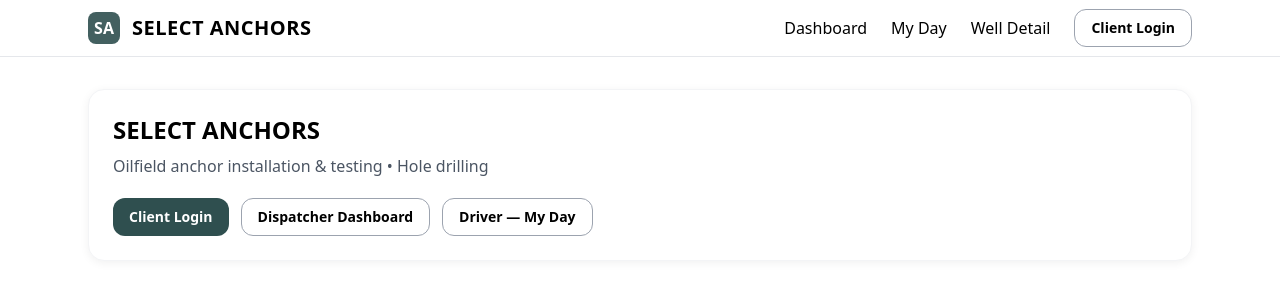
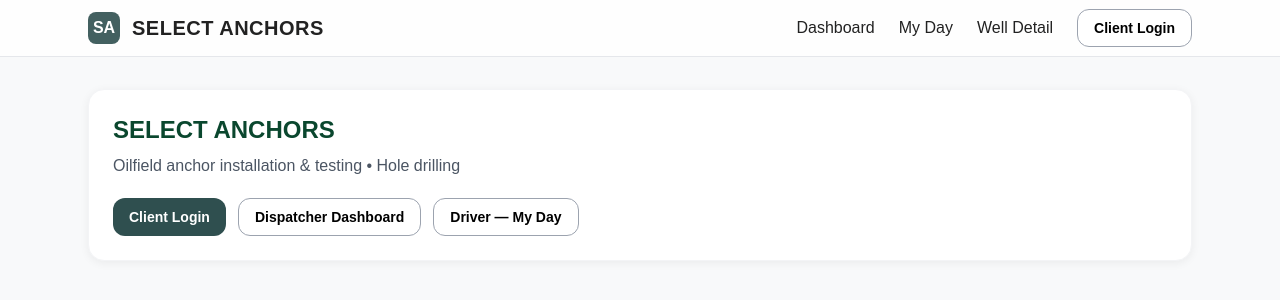
Before and after one commit to select-anchors/select-anchors-portal, a Next.js app: page / in a window 1280 px wide. Shown: the top 300 px of the page. Built offline with nearby package versions, Linux system fonts and the light colour scheme.

Commit message:
Update globals.css

```diff
--- a/app/globals.css
+++ b/app/globals.css
@@ -14,3 +14,31 @@ body { @apply bg-white text-black font-sans; font-family: ui-sans-serif, system-
 .btn-secondary { @apply border border-gray-400 text-black bg-white hover:bg-gray-50; }
 .badge { @apply inline-flex items-center px-2.5 py-1 rounded-xl text-xs font-semibold; }
 .badge-warn { @apply bg-amber-500 text-white; }
+
+/* globals.css */
+
+body {
+  margin: 0;
+  font-family: 'League Spartan', 'Norwester', sans-serif;
+  background-color: #f8f9fa; /* light gray */
+  color: #222;
+}
+
+h1, h2, h3 {
+  color: #0A472E; /* Select Anchors green */
+}
+
+button {
+  border-radius: 8px;
+  padding: 10px 16px;
+  border: 1px solid #0A472E;
+  background: white;
+  color: #0A472E;
+  cursor: pointer;
+  font-weight: bold;
+}
+
+button:hover {
+  background: #0A472E;
+  color: white;
+}
```
